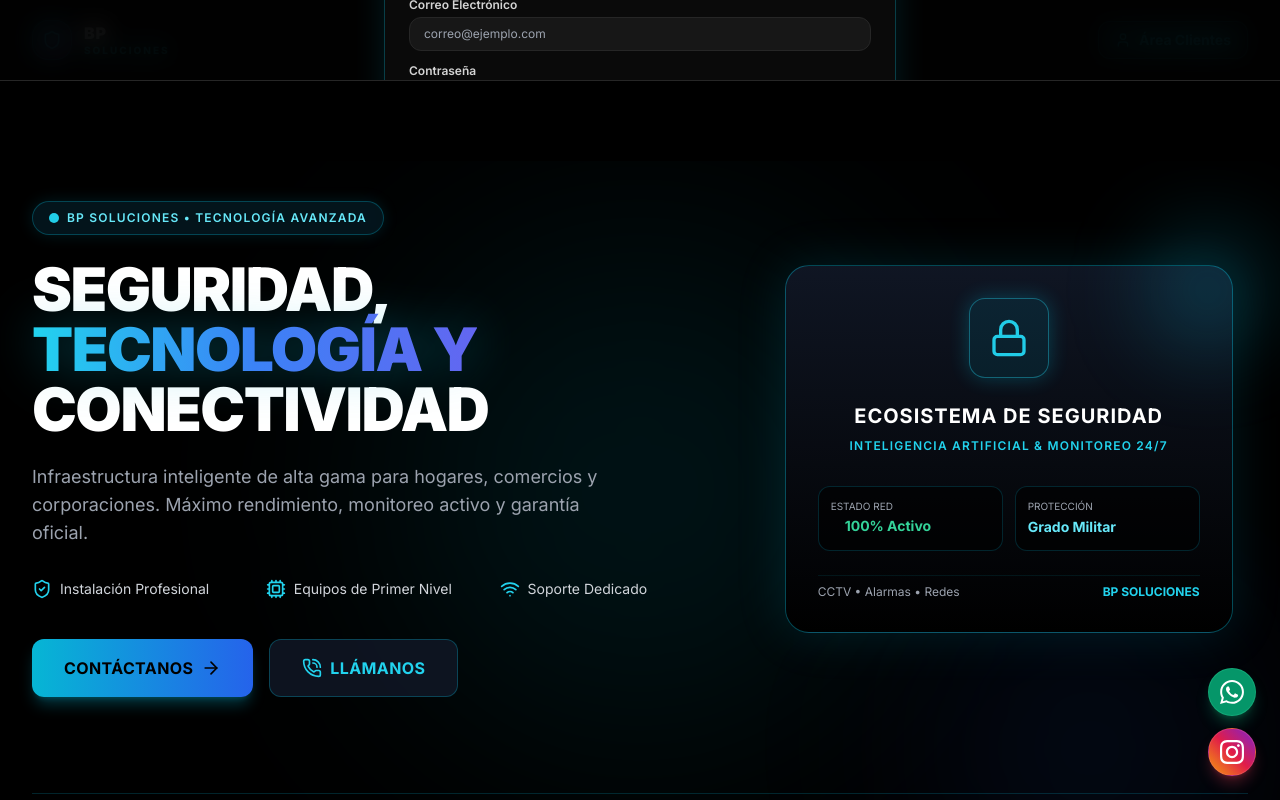
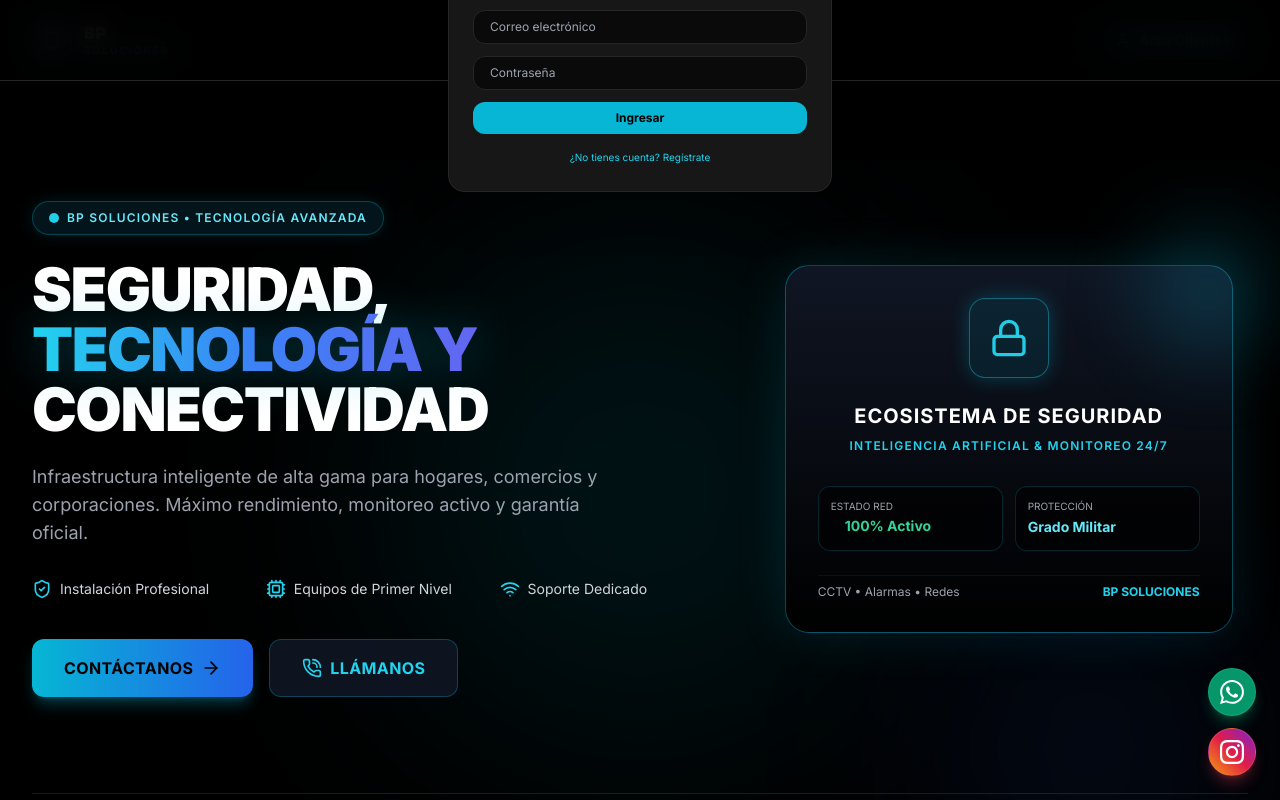
Before and after one commit to BPsoluciones/bpsoluciones-web, a Next.js app: page / in a window 1280 px wide. Both pictures are taken after a click on the button "Área Clientes". Shown: the top 800 px of the page. Built offline with nearby package versions, Linux system fonts and the light colour scheme.

Commit message:
Corregido modal de clientes para que no aparezca fijo en la página

```diff
--- a/app/components/ClientPortal.tsx
+++ b/app/components/ClientPortal.tsx
@@ -1,6 +1,6 @@
 'use client';
 import { useState } from 'react';
-import { User, Shield, X, AlertCircle } from 'lucide-react';
+import { User, Shield, X, AlertCircle, Lock } from 'lucide-react';
 import { useRouter } from 'next/navigation';
 
 export default function ClientPortal() {
@@ -8,65 +8,46 @@ export default function ClientPortal() {
   const [isOpen, setIsOpen] = useState(false);
   const [isRegistering, setIsRegistering] = useState(false);
 
-  // Campos del formulario
   const [email, setEmail] = useState('');
   const [password, setPassword] = useState('');
   const [name, setName] = useState('');
-  const [address, setAddress] = useState('');
-  const [phone, setPhone] = useState('');
-  const [cameras, setCameras] = useState('');
-  const [cameraModels, setCameraModels] = useState('');
-  const [monitoringService, setMonitoringService] = useState('Monitoreo 24/7');
   const [errorMsg, setErrorMsg] = useState('');
 
   const handleAuth = (e: React.FormEvent) => {
     e.preventDefault();
     setErrorMsg('');
+
     const existingUsers = JSON.parse(localStorage.getItem('bp_all_users') || '[]');
 
     if (isRegistering) {
-      // Validar si el correo ya existe
-      if (existingUsers.some((u: { email: string }) => u.email === email)) {
-        setErrorMsg('Este correo ya está registrado.');
+      if (existingUsers.some((u: any) => u.email === email)) {
+        setErrorMsg('El correo ya está registrado.');
         return;
       }
-
-      const newUserEntry = {
+      const newUser = {
         id: Date.now().toString(),
         name,
         email,
-        password, // Guardamos la contraseña para validación posterior
-        address,
-        phone,
-        cameras: cameras || '0',
-        cameraModels: cameraModels || 'Estándar',
-        monitoringService,
-        status: 'Inactivo' // Arranca inactivo hasta que el admin lo active
+        password,
+        status: 'Inactivo'
       };
-
-      existingUsers.push(newUserEntry);
+      existingUsers.push(newUser);
       localStorage.setItem('bp_all_users', JSON.stringify(existingUsers));
-      localStorage.setItem('bp_user', name);
-
-      setIsOpen(false);
-      router.push('/portal');
+      alert('Registro enviado. Un administrador activará su cuenta pronto.');
+      setIsRegistering(false);
     } else {
-      // Lógica de inicio de sesión validando la contraseña
-      const foundUser = existingUsers.find((u: { email: string; password?: string }) => u.email === email);
-
-      if (!foundUser) {
-        setErrorMsg('Correo no registrado.');
-        return;
+      const foundUser = existingUsers.find((u: any) => u.email === email && u.password === password);
+      if (foundUser) {
+        if (foundUser.status === 'Activo') {
+          localStorage.setItem('bp_user', foundUser.name);
+          setIsOpen(false);
+          router.push('/portal');
+        } else {
+          setErrorMsg('Cuenta pendiente de activación por el administrador.');
+        }
+      } else {
+        setErrorMsg('Correo o contraseña incorrectos.');
       }
-
-      if (foundUser.password && foundUser.password !== password) {
-        setErrorMsg('Contraseña incorrecta.');
-        return;
-      }
-
-      localStorage.setItem('bp_user', foundUser.name);
-      setIsOpen(false);
-      router.push('/portal');
     }
   };
 
@@ -81,156 +62,38 @@ export default function ClientPortal() {
       </button>
 
       {isOpen && (
-        <div className="fixed inset-0 z-50 flex items-center justify-center bg-black/85 backdrop-blur-md px-4 overflow-y-auto py-10">
-          <div className="relative w-full max-w-lg bg-neutral-950 border border-cyan-500/30 rounded-2xl p-6 shadow-[0_0_30px_rgba(6,182,212,0.15)] text-white">
-
-            <button
-              onClick={() => setIsOpen(false)}
-              className="absolute top-4 right-4 text-neutral-400 hover:text-white"
-            >
+        <div className="fixed inset-0 z-[100] flex items-center justify-center bg-black/90 backdrop-blur-md p-4">
+          <div className="w-full max-w-sm bg-neutral-900 border border-neutral-800 rounded-2xl p-6 shadow-2xl relative">
+            <button onClick={() => setIsOpen(false)} className="absolute top-4 right-4 text-neutral-400 hover:text-white">
               <X className="w-5 h-5" />
             </button>
 
-            <div className="text-center mb-5">
-              <div className="inline-flex p-3 rounded-2xl bg-cyan-500/10 border border-cyan-500/30 text-cyan-400 mb-2">
-                <Shield className="w-6 h-6" />
-              </div>
-              <h3 className="text-lg font-extrabold tracking-wider">
-                {isRegistering ? 'REGISTRO DE CLIENTE' : 'ACCESO CLIENTES'}
-              </h3>
-              <p className="text-xs text-neutral-400 mt-1">
-                Portal exclusivo de monitoreo BP Soluciones
-              </p>
+            <div className="text-center mb-6">
+              <Shield className="w-10 h-10 text-cyan-400 mx-auto mb-2" />
+              <h2 className="text-white font-bold">{isRegistering ? 'Registro' : 'Acceso Clientes'}</h2>
             </div>
 
             {errorMsg && (
-              <div className="mb-4 p-3 rounded-xl bg-red-500/10 border border-red-500/30 text-red-400 text-xs flex items-center gap-2">
-                <AlertCircle className="w-4 h-4 flex-shrink-0" />
-                <span>{errorMsg}</span>
+              <div className="mb-4 p-2 bg-red-500/10 border border-red-500/30 text-red-400 text-[10px] rounded-lg flex items-center gap-2">
+                <AlertCircle className="w-4 h-4" /> {errorMsg}
               </div>
             )}
 
             <form onSubmit={handleAuth} className="space-y-3">
               {isRegistering && (
-                <>
-                  <div>
-                    <label className="block text-xs font-semibold text-neutral-300 mb-1">Nombre y Apellido</label>
-                    <input
-                      type="text"
-                      required
-                      value={name}
-                      onChange={(e) => setName(e.target.value)}
-                      placeholder="Ej. Juan Pérez"
-                      className="w-full bg-neutral-900 border border-neutral-800 rounded-xl px-3.5 py-2 text-xs text-white focus:outline-none focus:border-cyan-500"
-                    />
-                  </div>
+                <input type="text" placeholder="Nombre completo" required onChange={(e) => setName(e.target.value)} className="w-full bg-neutral-950 border border-neutral-800 rounded-xl px-4 py-2 text-white text-xs" />
+              )}
+              <input type="email" placeholder="Correo electrónico" required onChange={(e) => setEmail(e.target.value)} className="w-full bg-neutral-950 border border-neutral-800 rounded-xl px-4 py-2 text-white text-xs" />
+              <input type="password" placeholder="Contraseña" required onChange={(e) => setPassword(e.target.value)} className="w-full bg-neutral-950 border border-neutral-800 rounded-xl px-4 py-2 text-white text-xs" />
 
-                  <div className="grid grid-cols-2 gap-2">
-                    <div>
-                      <label className="block text-xs font-semibold text-neutral-300 mb-1">Teléfono de Contacto</label>
-                      <input
-                        type="text"
-                        required
-                        value={phone}
-                        onChange={(e) => setPhone(e.target.value)}
-                        placeholder="Ej. 1122334455"
-                        className="w-full bg-neutral-900 border border-neutral-800 rounded-xl px-3.5 py-2 text-xs text-white focus:outline-none focus:border-cyan-500"
-                      />
-                    </div>
-                    <div>
-                      <label className="block text-xs font-semibold text-neutral-300 mb-1">Cantidad de Cámaras</label>
-                      <input
-                        type="number"
-                        required
-                        value={cameras}
-                        onChange={(e) => setCameras(e.target.value)}
-                        placeholder="Ej. 4"
-                        className="w-full bg-neutral-900 border border-neutral-800 rounded-xl px-3.5 py-2 text-xs text-white focus:outline-none focus:border-cyan-500"
-                      />
-                    </div>
-                  </div>
-
-                  <div>
-                    <label className="block text-xs font-semibold text-neutral-300 mb-1">Dirección del Objetivo</label>
-                    <input
-                      type="text"
-                      required
-                      value={address}
-                      onChange={(e) => setAddress(e.target.value)}
-                      placeholder="Ej. Av. Corrientes 1234"
-                      className="w-full bg-neutral-900 border border-neutral-800 rounded-xl px-3.5 py-2 text-xs text-white focus:outline-none focus:border-cyan-500"
-                    />
-                  </div>
-
-                  <div className="grid grid-cols-2 gap-2">
-                    <div>
-                      <label className="block text-xs font-semibold text-neutral-300 mb-1">Modelos de Cámaras</label>
-                      <input
-                        type="text"
-                        required
-                        value={cameraModels}
-                        onChange={(e) => setCameraModels(e.target.value)}
-                        placeholder="Ej. Dahua IP / Hikvision"
-                        className="w-full bg-neutral-900 border border-neutral-800 rounded-xl px-3.5 py-2 text-xs text-white focus:outline-none focus:border-cyan-500"
-                      />
-                    </div>
-                    <div>
-                      <label className="block text-xs font-semibold text-neutral-300 mb-1">Servicio de Monitoreo</label>
-                      <input
-                        type="text"
-                        required
-                        value={monitoringService}
-                        onChange={(e) => setMonitoringService(e.target.value)}
-                        placeholder="Ej. 24/7 con Patrulla"
-                        className="w-full bg-neutral-900 border border-neutral-800 rounded-xl px-3.5 py-2 text-xs text-white focus:outline-none focus:border-cyan-500"
-                      />
-                    </div>
-                  </div>
-                </>
-              )}
-
-              <div>
-                <label className="block text-xs font-semibold text-neutral-300 mb-1">Correo Electrónico</label>
-                <input
-                  type="email"
-                  required
-                  value={email}
-                  onChange={(e) => setEmail(e.target.value)}
-                  placeholder="correo@ejemplo.com"
-                  className="w-full bg-neutral-900 border border-neutral-800 rounded-xl px-3.5 py-2 text-xs text-white focus:outline-none focus:border-cyan-500"
-                />
-              </div>
-
-              <div>
-                <label className="block text-xs font-semibold text-neutral-300 mb-1">Contraseña</label>
-                <input
-                  type="password"
-                  required
-                  value={password}
-                  onChange={(e) => setPassword(e.target.value)}
-                  placeholder="••••••••"
-                  className="w-full bg-neutral-900 border border-neutral-800 rounded-xl px-3.5 py-2 text-xs text-white focus:outline-none focus:border-cyan-500"
-                />
-              </div>
-
-              <button
-                type="submit"
-                className="w-full py-3 rounded-xl bg-gradient-to-r from-cyan-500 to-fuchsia-500 text-black font-extrabold uppercase text-xs tracking-wider hover:opacity-95 transition-opacity mt-3"
-              >
-                {isRegistering ? 'Completar Registro' : 'Ingresar al Portal'}
+              <button type="submit" className="w-full bg-cyan-500 text-black font-bold py-2 rounded-xl text-xs hover:bg-cyan-400 transition-colors">
+                {isRegistering ? 'Registrarse' : 'Ingresar'}
               </button>
             </form>
 
-            <div className="text-center mt-4">
-              <button
-                type="button"
-                onClick={() => setIsRegistering(!isRegistering)}
-                className="text-xs text-cyan-400 hover:underline font-medium"
-              >
-                {isRegistering ? '¿Ya tienes cuenta? Inicia sesión' : '¿No tienes cuenta? Regístrate aquí'}
-              </button>
-            </div>
-
+            <button onClick={() => setIsRegistering(!isRegistering)} className="w-full text-center text-[10px] text-cyan-400 mt-4 hover:underline">
+              {isRegistering ? '¿Ya tienes cuenta? Inicia sesión' : '¿No tienes cuenta? Regístrate'}
+            </button>
           </div>
         </div>
       )}
```
